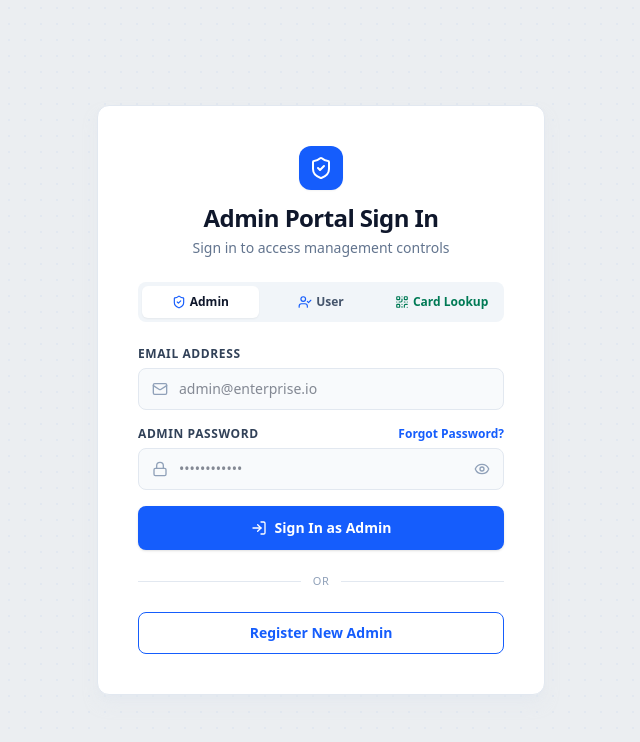
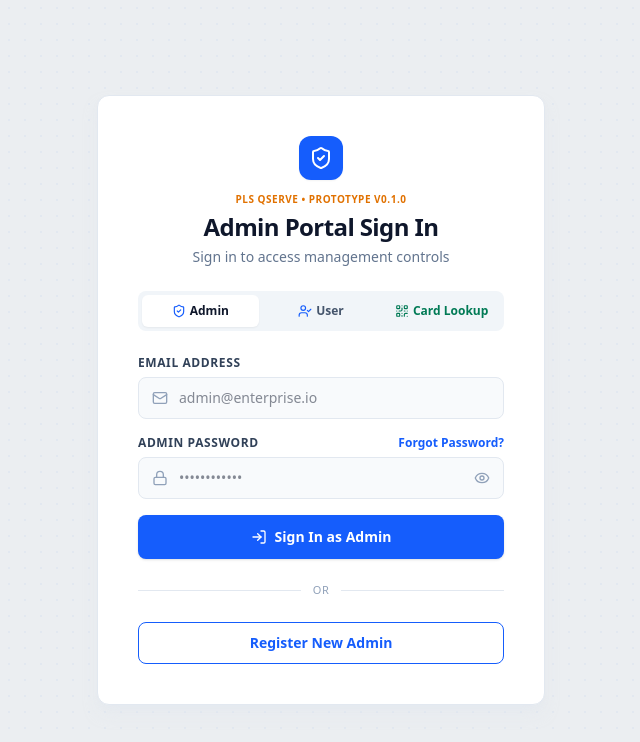
Before and after one commit to MadhanXC/PLS-QServe, a React (Vite) app: page / in a window 1280 px wide. Shown: the top 742 px of the page, without its empty margins (319-959 px from the left). Built offline with nearby package versions, Linux system fonts and the light colour scheme; no server answers.

Commit message:
update client portal and card workflows

```diff
--- a/index.html
+++ b/index.html
@@ -3,7 +3,7 @@
   <head>
     <meta charset="UTF-8" />
     <meta name="viewport" content="width=device-width, initial-scale=1.0" />
-    <title>PLS QServe - Digital Service Pass Portal</title>
+    <title>PLS QServe - Prototype v0.1.0</title>
   </head>
   <body>
     <div id="root"></div>
--- a/src/components/DashboardView.tsx
+++ b/src/components/DashboardView.tsx
@@ -249,7 +249,7 @@ export const DashboardView: React.FC<DashboardViewProps> = ({
           <div>
             <div className="inline-flex items-center gap-2 px-2.5 py-1 bg-blue-500/20 text-blue-300 rounded-md text-xs font-semibold mb-3 border border-blue-500/30">
               <ShieldCheck className="w-3.5 h-3.5 text-blue-400" />
-              PLS QServe Portal Session
+              PLS QServe Portal Session <span className="text-[10px] text-amber-600 uppercase tracking-wider">Prototype v0.1.0</span>
             </div>
             <h1 className="text-2xl sm:text-3xl font-bold tracking-tight">
               Welcome back, {displayName}!
@@ -1013,13 +1013,13 @@ export const DashboardView: React.FC<DashboardViewProps> = ({
       <div className="bg-white rounded-2xl border border-slate-200 p-6 shadow-xs">
         <div className="flex flex-col sm:flex-row sm:items-center justify-between pb-4 mb-4 border-b border-slate-100 gap-2">
           <div>
-            <h2 className="text-base font-bold text-slate-900">PLS QServe Administration</h2>
+            <h2 className="text-base font-bold text-slate-900">PLS QServe Administration <span className="text-[10px] text-amber-600 uppercase tracking-wider">Prototype v0.1.0</span></h2>
             <p className="text-xs text-slate-500">
               Manage end users, generate QR service passes, and configure weekday schedules.
             </p>
           </div>
           <div className="text-[11px] font-semibold text-slate-400">
-            PLS QServe Digital Platform
+                    PLS QServe Digital Platform - Prototype v0.1.0
           </div>
         </div>
 
--- a/src/components/ForgotPasswordModal.tsx
+++ b/src/components/ForgotPasswordModal.tsx
@@ -90,6 +90,9 @@ export const ForgotPasswordModal: React.FC<ForgotPasswordModalProps> = ({
       <div className="text-center mb-6">
         <div className="w-11 h-11 bg-blue-600 text-white rounded-xl flex items-center justify-center mx-auto mb-3 shadow-xs">
           <KeyRound className="w-6 h-6" />
+        </div>
+        <div className="text-[10px] font-extrabold text-amber-600 uppercase tracking-wider mb-1">
+          PLS QServe • Prototype v0.1.0
         </div>
         <h2 className="text-2xl font-bold text-slate-900 tracking-tight">Forgot Password</h2>
         <p className="text-sm text-slate-500 mt-1">
--- a/src/components/LoginForm.tsx
+++ b/src/components/LoginForm.tsx
@@ -124,11 +124,14 @@ export const LoginForm: React.FC<LoginFormProps> = ({
               <QrCode className="w-6 h-6" />
             )}
           </div>
+          <div className="text-[10px] font-extrabold text-amber-600 uppercase tracking-wider mb-1">
+            PLS QServe • Prototype v0.1.0
+          </div>
           <h2 className="text-2xl font-bold text-slate-900 tracking-tight">
             {loginType === 'admin'
               ? 'Admin Portal Sign In'
               : loginType === 'user'
-              ? 'End User Sign In'
+              ? 'Client Portal Sign In'
               : 'Avail Pass Services'}
           </h2>
           <p className="text-sm text-slate-500 mt-1">
--- a/src/components/Navbar.tsx
+++ b/src/components/Navbar.tsx
@@ -35,7 +35,7 @@ export const Navbar: React.FC<NavbarProps> = ({
             </div>
             <div className="flex items-center gap-2">
               <span className="font-bold text-base tracking-tight text-slate-900 leading-none">
-                PLS QServe
+                PLS QServe <span className="text-[9px] text-amber-600 font-extrabold uppercase tracking-wider">Prototype v0.1.0</span>
               </span>
             </div>
           </div>
--- a/src/components/RegisterForm.tsx
+++ b/src/components/RegisterForm.tsx
@@ -84,6 +84,9 @@ export const RegisterForm: React.FC<RegisterFormProps> = ({
       <div className="text-center mb-6">
         <div className="w-11 h-11 bg-blue-600 text-white rounded-xl flex items-center justify-center mx-auto mb-3 shadow-xs">
           <UserPlus className="w-6 h-6" />
+        </div>
+        <div className="text-[10px] font-extrabold text-amber-600 uppercase tracking-wider mb-1">
+          PLS QServe • Prototype v0.1.0
         </div>
         <h2 className="text-2xl font-bold text-slate-900 tracking-tight">Register Admin</h2>
         <p className="text-sm text-slate-500 mt-1">Create a new administrative account</p>
--- a/src/components/SetPasswordView.tsx
+++ b/src/components/SetPasswordView.tsx
@@ -117,6 +117,9 @@ export const SetPasswordView: React.FC<SetPasswordViewProps> = ({
         <div className="bg-gradient-to-r from-blue-700 to-indigo-800 p-6 text-white text-center">
           <div className="w-12 h-12 bg-white/15 rounded-xl flex items-center justify-center mx-auto mb-3 backdrop-blur-xs border border-white/20">
             <KeyRound className="w-6 h-6 text-white" />
+          </div>
+          <div className="text-[10px] font-extrabold text-amber-300 uppercase tracking-wider mb-1">
+            PLS QServe • Prototype v0.1.0
           </div>
           <h1 className="text-xl font-extrabold tracking-tight">Premier Lighting Portal</h1>
           <p className="text-xs text-blue-200 mt-1">Managed Account Password Setup & Encryption</p>
```
Also changed, not shown: 1 other file (tests, documents, lock files or other folders).
